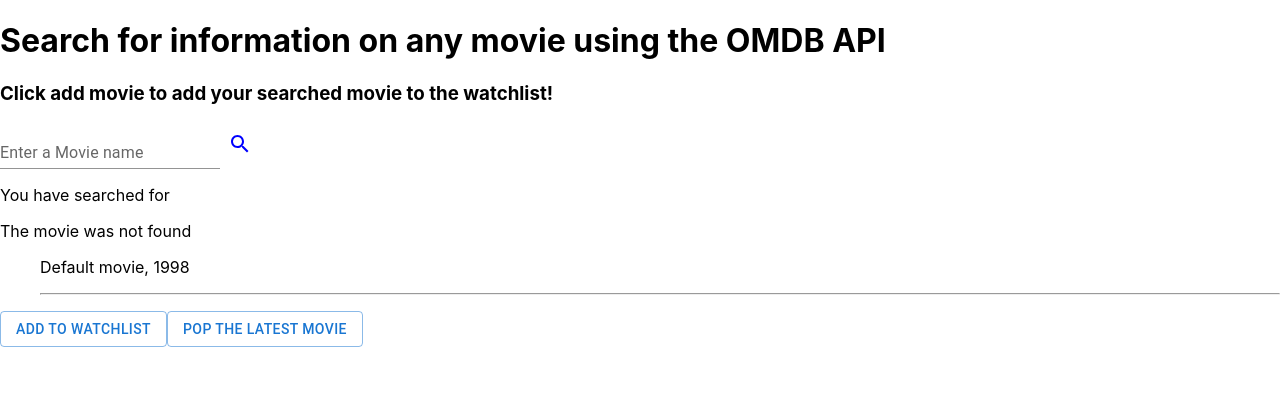
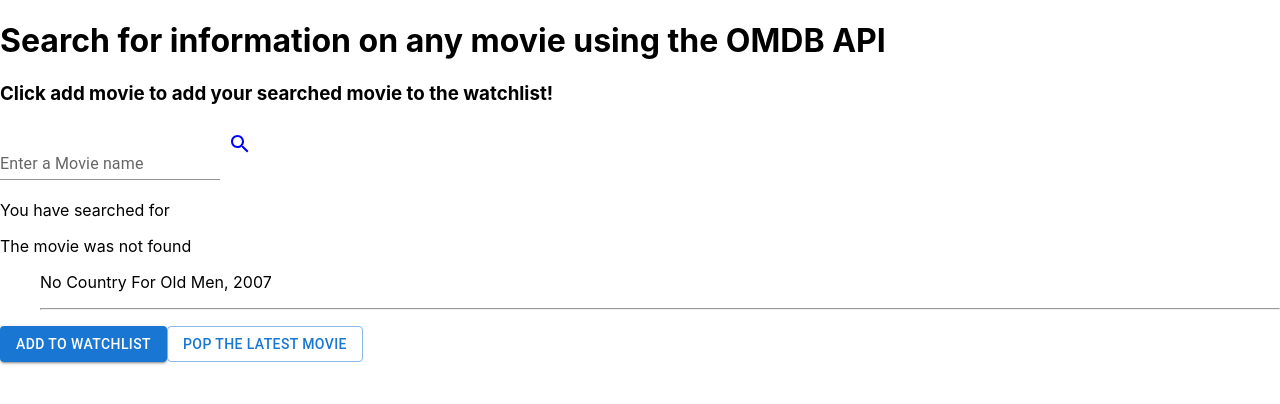
Before and after one commit to leo-wood/Phase-2-Projects, a React (Create React App) app in the folder FrontendProject/my-app/: page / in a window 1280 px wide. Shown: the top 404 px of the page. Built offline with nearby package versions, Linux system fonts and the light colour scheme.

Commit message:
Changed button mat-ui style
-first draft of mat-ui done
next to do is CSS

```diff
--- a/FrontendProject/my-app/src/App.tsx
+++ b/FrontendProject/my-app/src/App.tsx
@@ -12,10 +12,20 @@
 import SearchIcon from '@mui/icons-material/Search';
 import RefreshIcon from '@mui/icons-material/Refresh';
 import button from "@mui/material/Button";
+import Box from '@mui/material/Box';
+import List from '@mui/material/List';
+import ListItem from '@mui/material/ListItem';
+import ListItemButton from '@mui/material/ListItemButton';
+import ListItemIcon from '@mui/material/ListItemIcon';
+import ListItemText from '@mui/material/ListItemText';
+import Divider from '@mui/material/Divider';
+import InboxIcon from '@mui/icons-material/Inbox';
+import DraftsIcon from '@mui/icons-material/Drafts';
+import { title } from 'process';
+import { Icon } from '@mui/material';
+
 
 import './App.css';
-import { title } from 'process';
-import { Icon } from '@mui/material';
 
 
 function App() {
@@ -25,8 +35,8 @@
 
   const [movieList, setMovieList] = useState([
     {
-      Title: "Default movie",
-      Year: "1998"
+      Title: "No Country For Old Men",
+      Year: "2007"
     }
   ]);
 
@@ -55,7 +65,7 @@
           label="Enter a Movie name"
           variant='standard'
           placeholder='Try "Candyman"'
-          size='small'
+          margin="dense"
           />
 
           <IconButton
@@ -90,7 +100,7 @@
                 </div>
               ))}
             </ul>
-            <Button variant="outlined" onClick={handleAddNewMovie}>Add to Watchlist</Button>
+            <Button variant="contained" onClick={handleAddNewMovie}>Add to Watchlist</Button>
 
             <Button variant="outlined" onClick={handleRemoveMovie}>Pop the latest movie</Button>
             </div>
```
